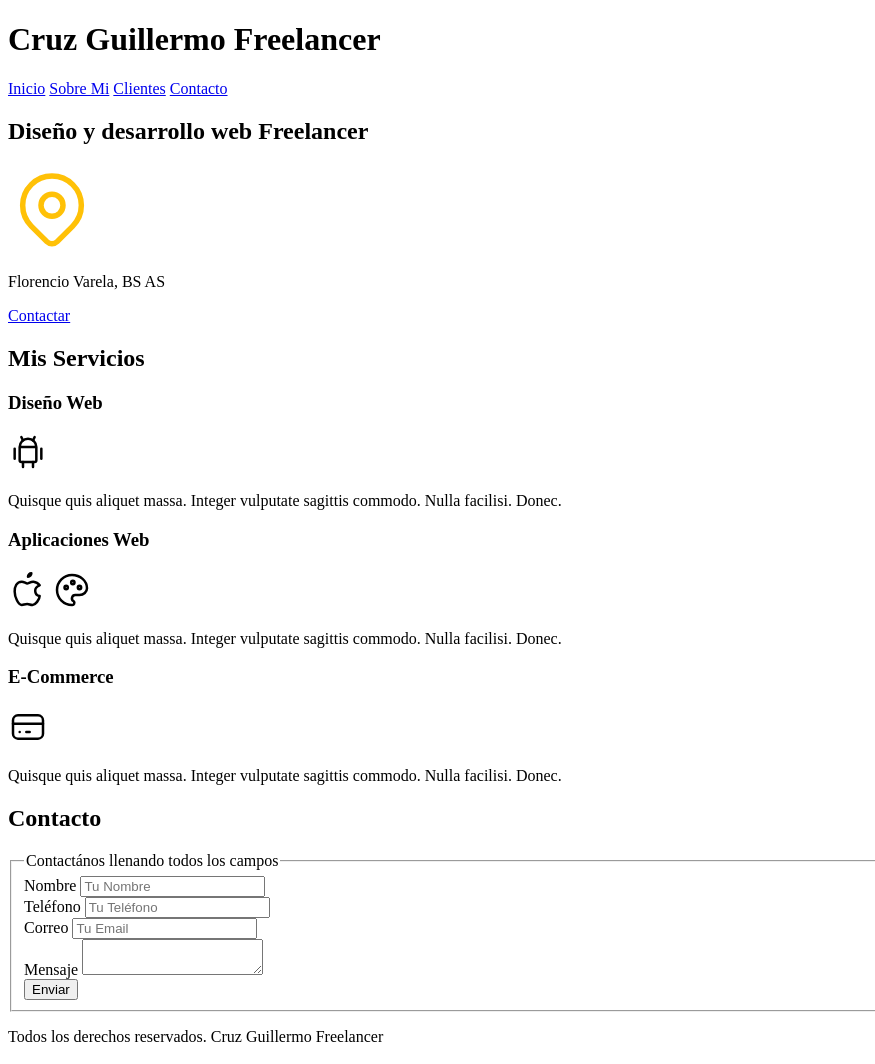
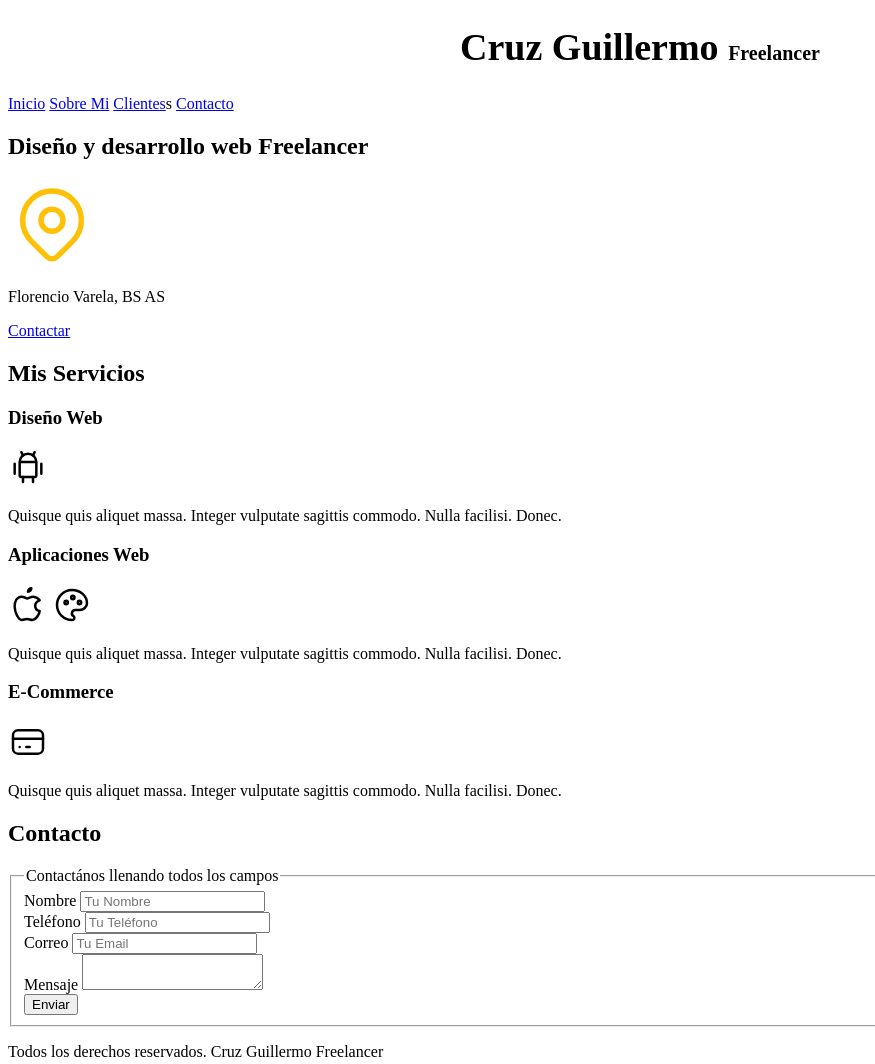
Before and after one commit to aplicacionesmoviles/proyectoweb, a plain HTML site: page index.html in a window 1280 px wide. Shown: the whole page, without its empty margins (0-875 px from the left). Drawn offline with Linux system fonts and the light colour scheme.

Commit message:
en hoja css agregue la equivalencia de px a rem

```diff
--- a/css/styles.css
+++ b/css/styles.css
@@ -0,0 +1,14 @@
+html {
+	font-size:62.5%;
+}
+body {
+	font-size: 16px; /*1rem=10px*/
+}
+
+h1 {
+	text-align:center;
+	font-size: 3.8rem;
+}
+span{
+    font-size:2rem;
+}
--- a/index.html
+++ b/index.html
@@ -4,18 +4,18 @@
     <meta charset="UTF-8">
     <meta name="viewport" content="width=device-width, initial-scale=1.0">
     <title>Mi pagina web</title>
-    <link rel="preload" href="css/styles.css" as="styles">
-    <link rel="stylesheet" href="css/styles.css" >
+    <link rel="preload" href="css/styles.css" as="style">
+    <link href="css/styles.css" rel="stylesheet"  >
 </head>
 <body>
     <header>
-         <h1> Cruz Guillermo Freelancer </h1>
+         <h1> Cruz Guillermo <span>Freelancer</span> </h1>
 
     </header>
      <nav> <!-- menu de navegacion de un solo nivel, para varios niveles se una <ul >con  <li>-->
              <a href="#">Inicio</a>
              <a href="#">Sobre Mi</a>
-             <a href="#">Clientes</a>
+             <a href="#">Clientes</a>s
              <a href="#">Contacto</a>
 
      </nav>
```
